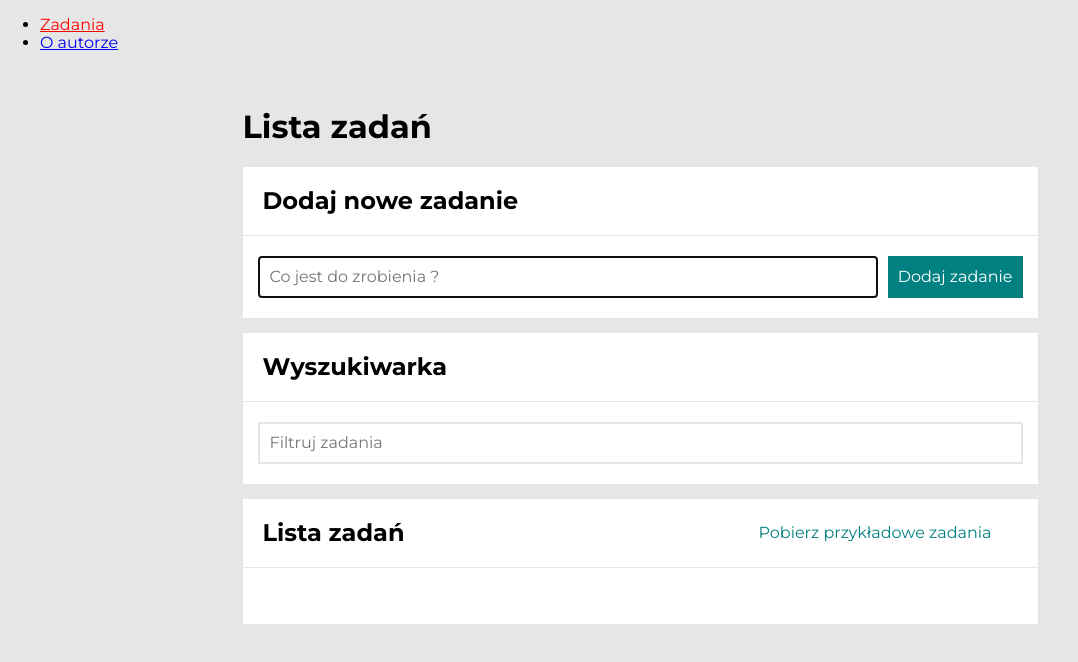
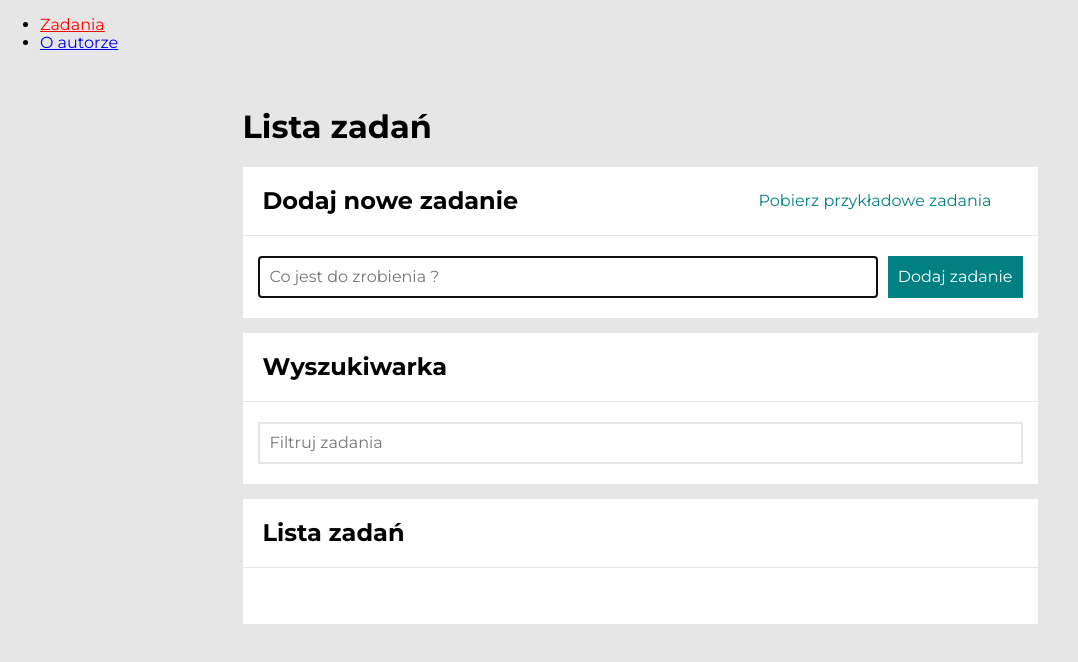
Before and after one commit to dominikblak/Todo-list-React, a React (Create React App) app: page /zadania#/zadania in a window 1280 px wide. Shown: the top 662 px of the page, without its empty margins (0-1078 px from the left). Built offline with nearby package versions, Linux system fonts and the light colour scheme.

Commit message:
added Button and fetchExampleTasksSuccess

```diff
--- /dev/null
+++ b/src/features/tasks/TasksPage/Button/index.js
@@ -0,0 +1,15 @@
+import { useDispatch, useSelector } from "react-redux";
+import { Toggle, Wrapper } from "../Buttons/styled";
+import { fetchExampleTasks, selectLoading } from "../../tasksSlice";
+
+export const Button = () => {
+  const disptach = useDispatch();
+  const loading = useSelector(selectLoading);
+  return (
+    <Wrapper>
+      <Toggle disabled={loading} onClick={() => disptach(fetchExampleTasks())}>
+        {loading ? "Ładowanie..." : "Pobierz przykładowe zadania"}
+      </Toggle>
+    </Wrapper>
+  );
+};
--- a/src/features/tasks/TasksPage/Buttons/index.js
+++ b/src/features/tasks/TasksPage/Buttons/index.js
@@ -6,7 +6,6 @@ import {
   selectHideDone,
   selectAreTaskEmpty,
   selectIsEveryTaskDone,
-  fetchExampleTasks,
 } from "../../tasksSlice";
 
 const Buttons = () => {
@@ -17,7 +16,6 @@ const Buttons = () => {
   const disptach = useDispatch();
   return (
     <Wrapper>
-      <Toggle onClick={() => disptach(fetchExampleTasks())}>Pobierz przykładowe zadania</Toggle>
       {!areTaskEmpty && (
         <>
           <Toggle onClick={() => disptach(toggleHideDone())}>{hideDone ? "Pokaż" : "Ukryj"} ukończone</Toggle>
--- a/src/features/tasks/TasksPage/index.js
+++ b/src/features/tasks/TasksPage/index.js
@@ -2,6 +2,7 @@ import React from "react";
 import Form from "./Form";
 import TaskList from "./TaskList";
 import Buttons from "./Buttons";
+import { Button } from "./Button";
 import Section from "../../../common/Section";
 import Header from "../../../common/Header";
 import Container from "../../../common/Container";
@@ -11,7 +12,7 @@ function TasksPage() {
   return (
     <Container>
       <Header title="Lista zadań" />
-      <Section title="Dodaj nowe zadanie" sectionContent={<Form />} />
+      <Section title="Dodaj nowe zadanie" sectionContent={<Form />} extraHeaderContent={<Button />} />
       <Section title="Wyszukiwarka" sectionContent={<Search />} />
       <Section title="Lista zadań" sectionContent={<TaskList />} extraHeaderContent={<Buttons />} />
     </Container>
--- a/src/features/tasks/tasksSaga.js
+++ b/src/features/tasks/tasksSaga.js
@@ -1,12 +1,13 @@
-import { takeEvery, takeLatest, call, put, select } from "redux-saga/effects";
-import { fetchExampleTasks, selectTasks, setTasks } from "./tasksSlice";
+import { takeEvery, takeLatest, call, put, select, delay } from "redux-saga/effects";
+import { fetchExampleTasks, fetchExampleTasksSuccess, selectTasks } from "./tasksSlice";
 import { getExampleTasks } from "./getExampleTasks";
 import { saveTasksInLocalStorage } from "./tasksLocalStorage";
 
 function* fetchExampleTasksHandler() {
   try {
+    yield delay(1000);
     const exampleTasks = yield call(getExampleTasks);
-    yield put(setTasks(exampleTasks));
+    yield put(fetchExampleTasksSuccess(exampleTasks));
   } catch (error) {
     yield call(alert, "Coś poszło nie tak");
   }
--- a/src/features/tasks/tasksSlice.js
+++ b/src/features/tasks/tasksSlice.js
@@ -6,6 +6,7 @@ const tasksSlice = createSlice({
   initialState: {
     tasks: getTasksFromLocalStorage(),
     hideDone: false,
+    // loading: false,
   },
   reducers: {
     addTask: ({ tasks }, { payload: newTask }) => {
@@ -27,14 +28,28 @@ const tasksSlice = createSlice({
         task.done = true;
       });
     },
-    fetchExampleTasks: () => {},
-    setTasks: (state, { payload: tasks }) => {
+    fetchExampleTasks: (state) => {
+      state.loading = true;
+    },
+    fetchExampleTasksSuccess: (state, { payload: tasks }) => {
       state.tasks = tasks;
+      state.loading = false;
+    },
+    fetchExampleTasksError: (state) => {
+      state.loading = false;
     },
   },
 });
-export const { addTask, toggleHideDone, toogleTaskDone, removeTask, setAllDone, fetchExampleTasks, setTasks } =
-  tasksSlice.actions;
+export const {
+  addTask,
+  toggleHideDone,
+  toogleTaskDone,
+  removeTask,
+  setAllDone,
+  fetchExampleTasks,
+  fetchExampleTasksSuccess,
+  fetchExampleTasksError,
+} = tasksSlice.actions;
 
 const selectTasksState = (state) => state.tasks;
 
@@ -50,5 +65,6 @@ export const selectTasksByQuery = (state, query) => {
   }
   return tasks.filter(({ content }) => content.toUpperCase().includes(query.trim().toUpperCase()));
 };
+export const selectLoading = (state) => selectTasksState(state).loading;
 
 export default tasksSlice.reducer;
```
